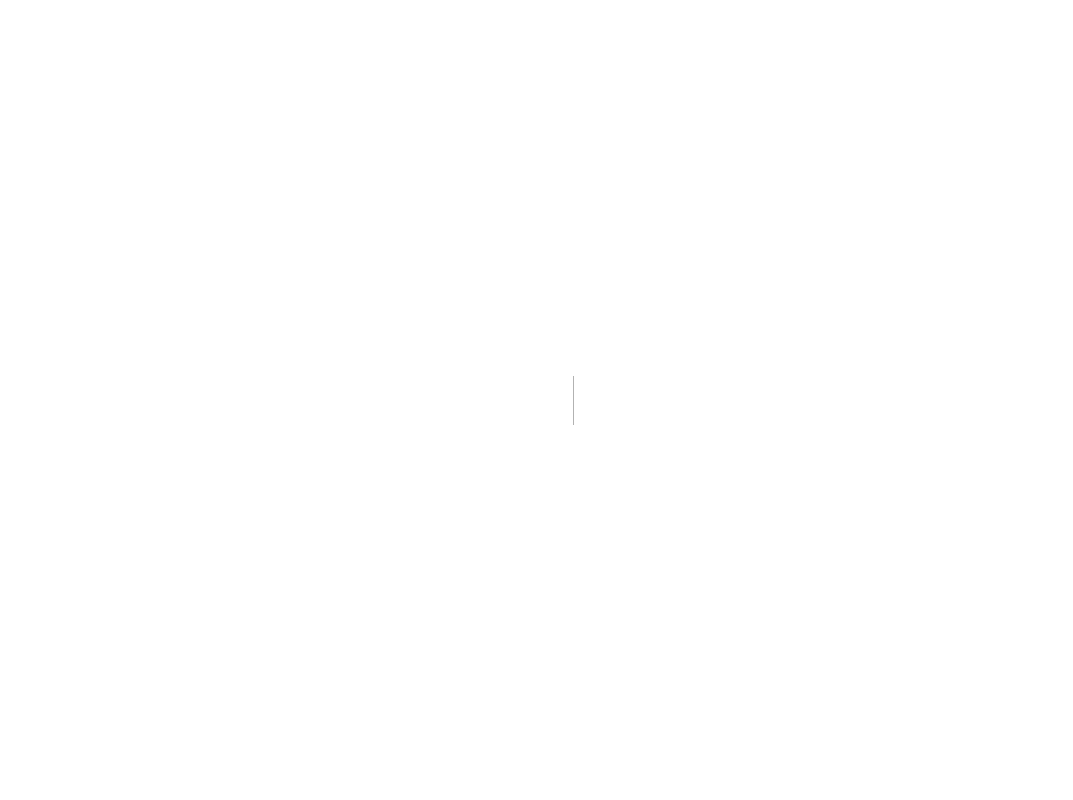
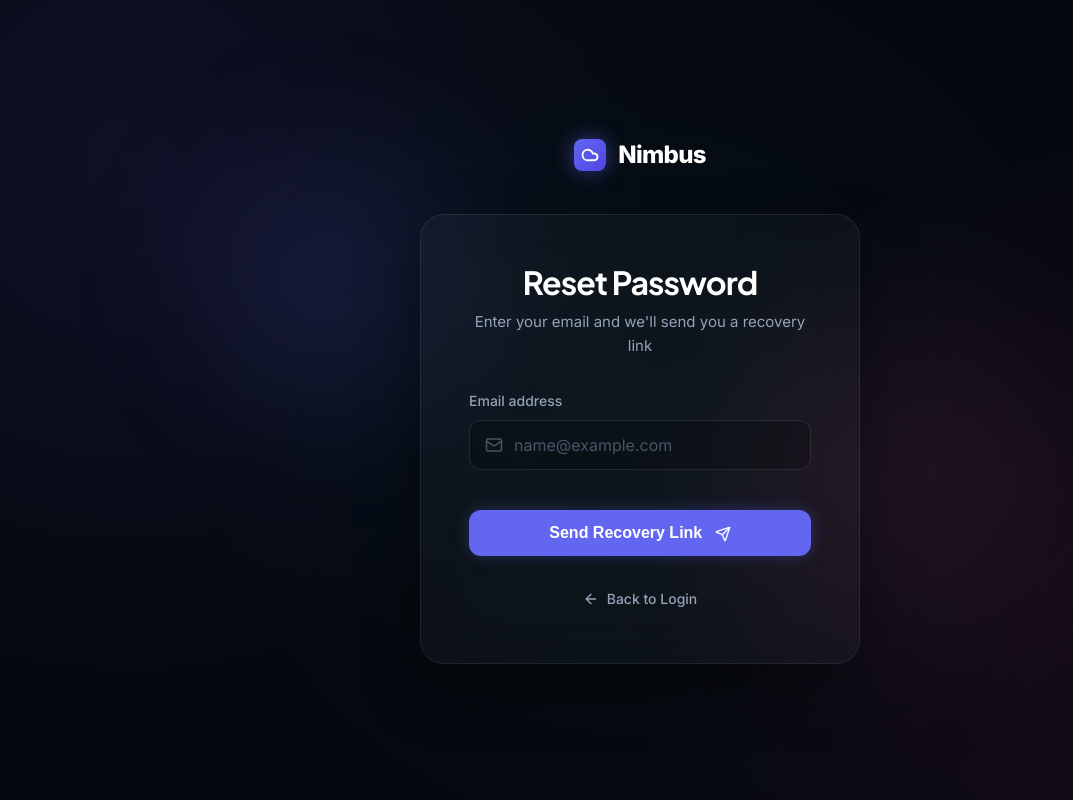
Before and after one commit to ankushkhakale/Nimbus, a Next.js app in the folder frontend/: page /auth/forgot-password in a window 1280 px wide. Before the commit this address had no page. Shown: the whole page, without its empty margins (0-1073 px from the left). Built offline with nearby package versions, Linux system fonts and the light colour scheme.

Commit message:
feat: implement forgot password flow

```diff
--- /dev/null
+++ b/frontend/src/app/auth/forgot-password/page.tsx
@@ -0,0 +1,75 @@
+"use client";
+
+import React, { useState } from 'react';
+import Link from 'next/link';
+import { Mail, ArrowLeft, Send } from 'lucide-react';
+
+export default function ForgotPasswordPage() {
+  const [email, setEmail] = useState('');
+  const [isSubmitted, setIsSubmitted] = useState(false);
+
+  const handleResetPassword = (e: React.FormEvent) => {
+    e.preventDefault();
+    // TODO: Connect to FastAPI backend for password reset
+    console.log('Requesting password reset for:', email);
+    setIsSubmitted(true);
+  };
+
+  return (
+    <div className="auth-card animate-fade-in-up">
+      <div style={{ textAlign: 'center', marginBottom: '32px' }}>
+        <h1 style={{ fontSize: '32px', marginBottom: '8px' }}>Reset Password</h1>
+        <p style={{ color: 'var(--text-med)', fontSize: '15px' }}>
+          Enter your email and we'll send you a recovery link
+        </p>
+      </div>
+
+      {!isSubmitted ? (
+        <form onSubmit={handleResetPassword}>
+          <div className="form-group" style={{ marginBottom: '32px' }}>
+            <label className="form-label" htmlFor="email">Email address</label>
+            <div style={{ position: 'relative' }}>
+              <Mail size={18} color="var(--text-low)" style={{ position: 'absolute', left: '16px', top: '50%', transform: 'translateY(-50%)' }} />
+              <input
+                id="email"
+                type="email"
+                className="form-input"
+                placeholder="name@example.com"
+                style={{ paddingLeft: '44px' }}
+                value={email}
+                onChange={(e) => setEmail(e.target.value)}
+                required
+              />
+            </div>
+          </div>
+
+          <button type="submit" className="btn-submit">
+            Send Recovery Link <Send size={16} style={{ marginLeft: '8px', verticalAlign: 'middle', display: 'inline-block' }} />
+          </button>
+        </form>
+      ) : (
+        <div style={{ textAlign: 'center', padding: '16px 0' }}>
+          <div style={{
+            width: '64px', height: '64px', borderRadius: '50%',
+            background: 'rgba(20,184,166,0.1)',
+            display: 'flex', alignItems: 'center', justifyContent: 'center',
+            margin: '0 auto 24px auto', border: '1px solid rgba(20,184,166,0.2)'
+          }}>
+            <Mail size={32} color="var(--tertiary)" />
+          </div>
+          <h3 style={{ fontSize: '20px', marginBottom: '12px' }}>Check your inbox</h3>
+          <p style={{ color: 'var(--text-med)', fontSize: '15px', marginBottom: '32px' }}>
+            If an account exists for <strong>{email}</strong>, we have sent a password recovery link.
+          </p>
+        </div>
+      )}
+
+      <div style={{ textAlign: 'center', marginTop: '32px' }}>
+        <Link href="/auth/login" style={{ display: 'inline-flex', alignItems: 'center', color: 'var(--text-med)', fontSize: '14px', fontWeight: 500, transition: 'color 0.2s ease' }} className="hover-white">
+          <ArrowLeft size={16} style={{ marginRight: '8px' }} />
+          Back to Login
+        </Link>
+      </div>
+    </div>
+  );
+}
```
